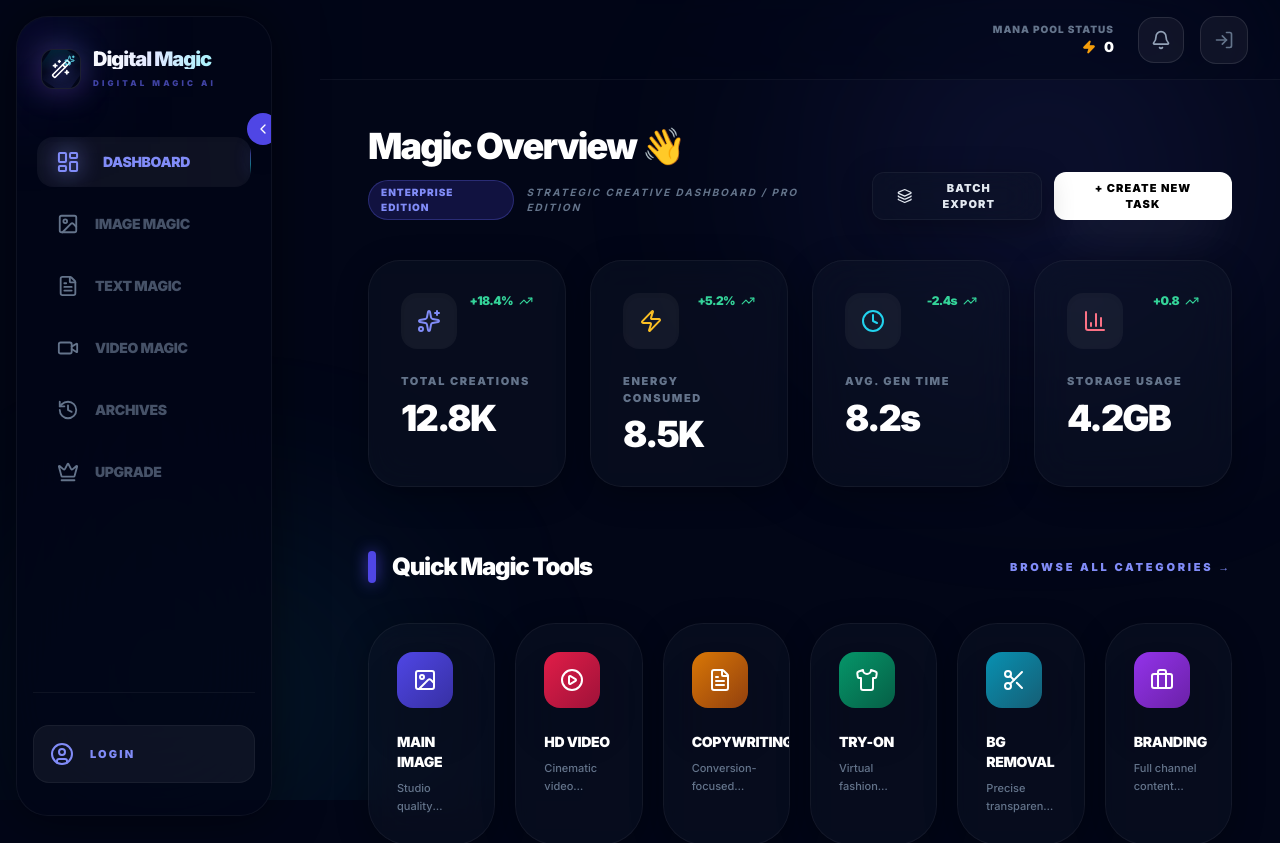
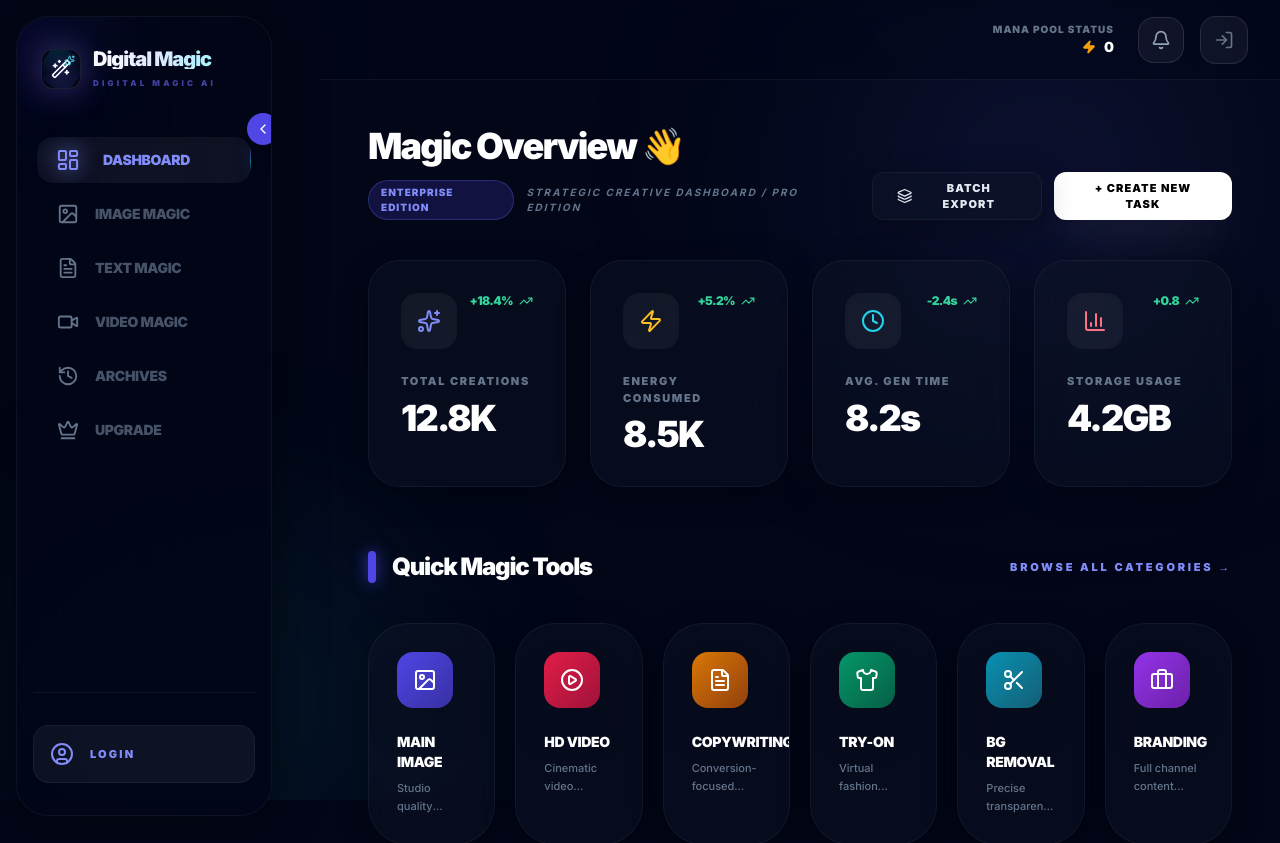
Before and after one commit to Bingbox/Digital-Magic-AI-V3, a React (Vite) app: page / in a window 1280 px wide. Shown: the top 843 px of the page. Built offline with nearby package versions, Linux system fonts and the light colour scheme.

Commit message:
refactor: Adjust sidebar spacing for better visual hierarchy
Adjusted vertical spacing and padding in the navigation sidebar to improve visual flow and consistency. Reduced `space-y-3` to `space-y-2` and adjusted link padding for a more compact and organized sidebar appearance.

```diff
--- a/App.tsx
+++ b/App.tsx
@@ -157,7 +157,7 @@ const Sidebar = ({ user, isOpen, toggle, isCollapsed, toggleCollapse, onOpenAuth
              <MagicLogo size="md" collapsed={isCollapsed} />
           </div>
 
-          <nav className="flex-grow space-y-3 custom-scrollbar overflow-y-auto px-1">
+          <nav className="flex-grow space-y-2 custom-scrollbar overflow-y-auto px-1">
             {navItems.map((item) => {
               const isActive = location.pathname === item.path;
               return (
@@ -166,7 +166,7 @@ const Sidebar = ({ user, isOpen, toggle, isCollapsed, toggleCollapse, onOpenAuth
                   to={item.path}
                   className={`
                     relative flex items-center rounded-2xl transition-all duration-500 group overflow-hidden
-                    ${isCollapsed ? 'justify-center p-4' : 'gap-4 px-5 py-3.5'}
+                    ${isCollapsed ? 'justify-center p-3.5' : 'gap-4 px-5 py-3'}
                     ${isActive
                       ? `bg-white/5 ${item.color} shadow-inner aurora-border`
                       : 'text-slate-500 hover:bg-white/5 hover:text-slate-200'}
```
